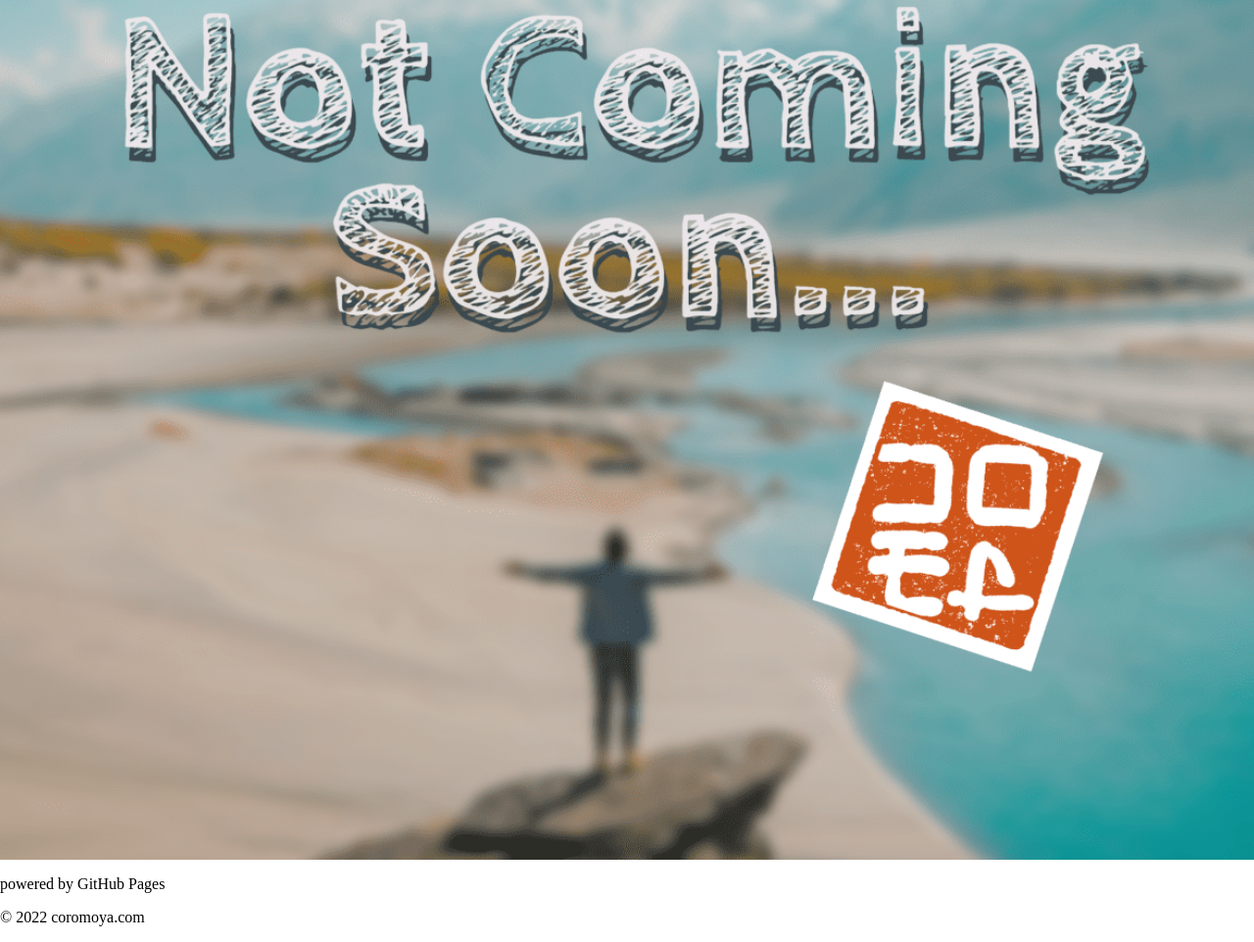
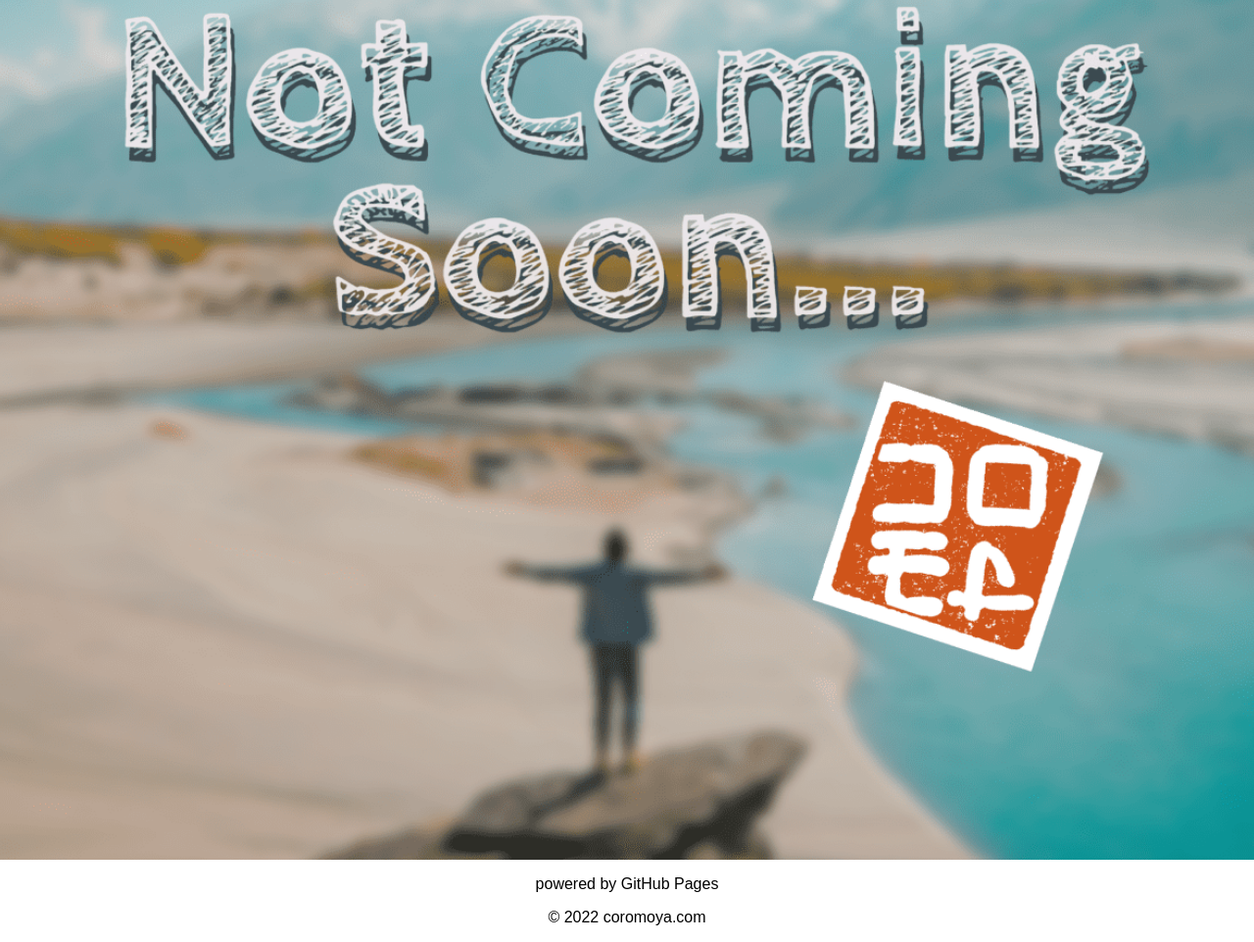
Before and after one commit to coromoya/coromoya, a plain HTML site: page index.html in a window 1280 px wide. Shown: the part 222-1184 px from the top of the page at 98% size. Drawn offline with Linux system fonts and the light colour scheme.

Commit message:
Update index.html

```diff
--- a/index.html
+++ b/index.html
@@ -14,12 +14,10 @@
     <div>
       <div>
         <div class="section"></div>
-        <footer1>
+        <footer>
           <div><p>powered by GitHub Pages</p></div>
-        </footer1>
-        <footer2>
           <div><p>© <script type="text/javascript">document.write(new Date().getFullYear());</script> coromoya.com</p></div>
-        </footer2>
+        </footer>
       </div>
     </div>
   </body>
```
